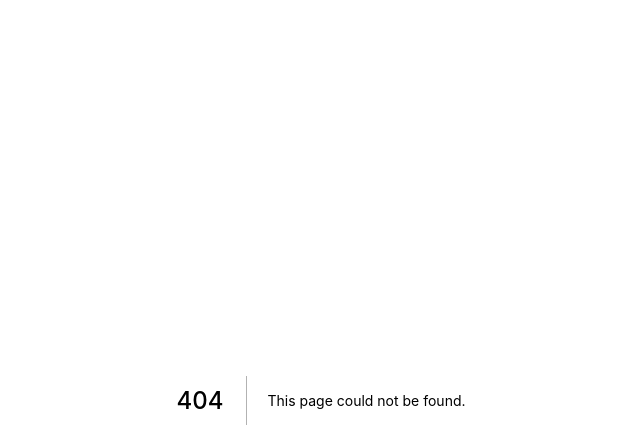
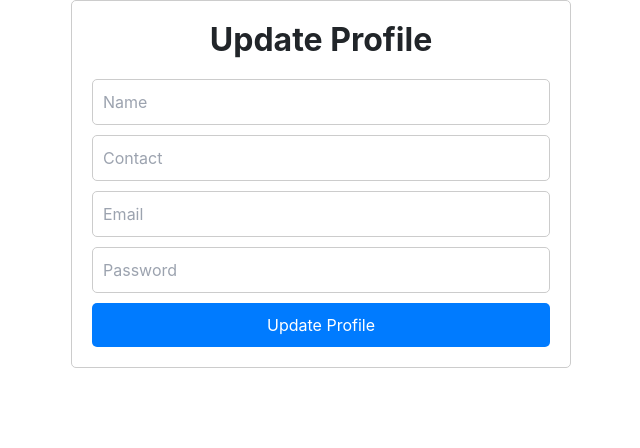
Before and after one commit to janavipat/cafe-management-system, a Next.js app: page /profile in a window 1280 px wide. Before the commit this address had no page. Shown: the top 448 px of the page, without its empty margins (319-959 px from the left). Built offline with nearby package versions, Linux system fonts and the light colour scheme.

Commit message:
add profile page

```diff
--- a/src/app/common/header.jsx
+++ b/src/app/common/header.jsx
@@ -42,7 +42,7 @@ useEffect(()=>{
       <div className="profile">
         <a href="/cart"><AddShoppingCartIcon /></a>
         {cartNumber}
-        <a href="#" style={{ textDecoration: 'none', color: '#fff', border: '1px solid #fff', padding: '5px 10px', borderRadius: '5px' , marginLeft:"10px"}}>Profile</a>
+        <a href="/profile" style={{ textDecoration: 'none', color: '#fff', border: '1px solid #fff', padding: '5px 10px', borderRadius: '5px' , marginLeft:"10px"}}>Profile</a>
       </div>
     </header>
 );
--- /dev/null
+++ b/src/app/profile/page.jsx
@@ -0,0 +1,94 @@
+"use client";
+import React, { useState } from "react";
+import axios from "axios";
+import Swal from "sweetalert2";
+import "./profile.css"; // Import CSS file for styling
+
+function UserProfile() {
+  const [name, setName] = useState("");
+  const [contact, setContact] = useState("");
+  const [email, setEmail] = useState("");
+  const [password, setPassword] = useState("");
+
+  const updateProfile = () => {
+    // Validation for contact number
+    if (!/^\d{10}$/.test(contact)) {
+      Swal.fire({
+        icon: "error",
+        title: "Oops...",
+        text: "Contact number must be a 10-digit number.",
+      });
+      return;
+    }
+
+    // Validation for password
+    if (password.length < 8 || password.length > 15) {
+      Swal.fire({
+        icon: "error",
+        title: "Oops...",
+        text: "Password must be between 8 and 15 characters long.",
+      });
+      return;
+    }
+
+    // Validation for name
+    if (!/^[a-zA-Z\s]*$/.test(name)) {
+      Swal.fire({
+        icon: "error",
+        title: "Oops...",
+        text: "Name must contain only alphabets and spaces.",
+      });
+      return;
+    }
+
+    // Validation for email
+    if (!/^\S+@\S+\.\S+$/.test(email)) {
+      Swal.fire({
+        icon: "error",
+        title: "Oops...",
+        text: "Please enter a valid email address.",
+      });
+      return;
+    }
+
+    // Make API call to update profile
+    axios
+      .post("http://localhost:5000/user/update-profile", {
+        name,
+        contact,
+        email,
+        password,
+      })
+      .then((res) => {
+        Swal.fire({
+          title: "Profile Updated",
+          text: "Your profile has been successfully updated.",
+          icon: "success",
+        });
+      })
+      .catch((error) => {
+        console.error("Profile update failed:", error);
+        Swal.fire({
+          title: "Error",
+          text: "Failed to update profile.",
+          icon: "error",
+        });
+      });
+  };
+
+  return (
+    <div className="user-form">
+      <h2>Update Profile</h2>
+      <form>
+        <input type="text" placeholder="Name" value={name} onChange={(e) => setName(e.target.value)} />
+        <input type="text" placeholder="Contact" value={contact} onChange={(e) => setContact(e.target.value)} />
+        <input type="email" placeholder="Email" value={email} onChange={(e) => setEmail(e.target.value)} />
+        <input type="password" placeholder="Password" value={password} onChange={(e) => setPassword(e.target.value)} />
+
+        <button type="button" onClick={updateProfile}>Update Profile</button>
+      </form>
+    </div>
+  );
+}
+
+export default UserProfile;
--- /dev/null
+++ b/src/app/profile/profile.css
@@ -0,0 +1,34 @@
+.user-form {
+    max-width: 500px;
+    margin: auto;
+    padding: 20px;
+    border: 1px solid #ccc;
+    border-radius: 5px;
+  }
+
+  .user-form h2 {
+    text-align: center;
+    margin-bottom: 20px;
+  }
+
+  .user-form input {
+    width: 100%;
+    padding: 10px;
+    margin-bottom: 10px;
+    border: 1px solid #ccc;
+    border-radius: 5px;
+  }
+
+  .user-form button {
+    width: 100%;
+    padding: 10px;
+    background-color: #007bff;
+    color: #fff;
+    border: none;
+    border-radius: 5px;
+    cursor: pointer;
+  }
+
+  .user-form button:hover {
+    background-color: #0056b3;
+  }
```
